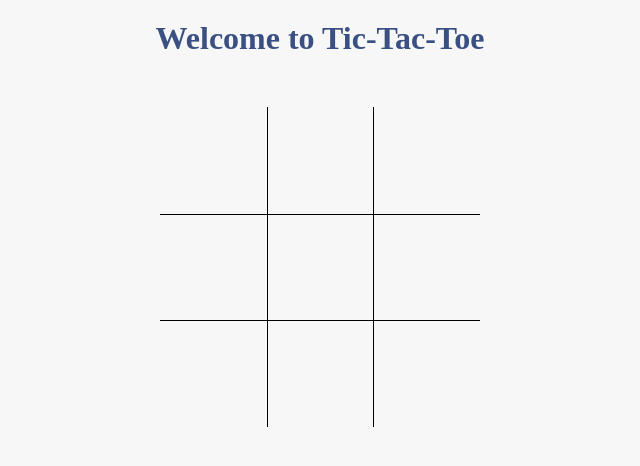
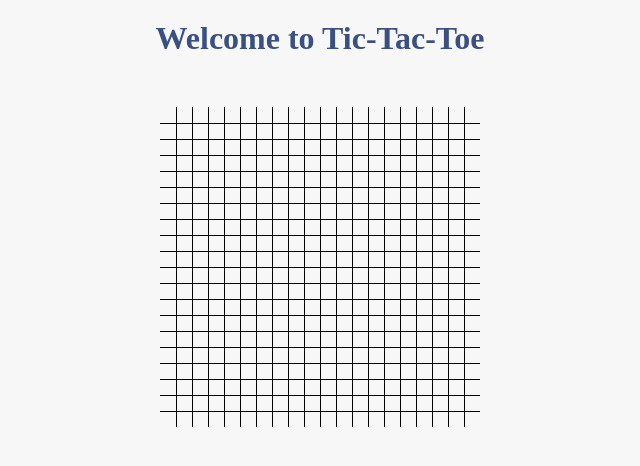
Before and after one commit to talfaran/TicTacToe, an Angular app: page / in a window 1280 px wide. Shown: the top 466 px of the page, without its empty margins (320-960 px from the left). Built offline with nearby package versions, Linux system fonts and the light colour scheme.

Commit message:
changed the names of some vars

```diff
--- a/src/app/tictactoe-files/board/board.component.html
+++ b/src/app/tictactoe-files/board/board.component.html
@@ -1,9 +1,9 @@
 
 
     <div class="board">
-        <div class="row" *ngFor="let row of board; let r=index">
-            <cell *ngFor="let row of row;let c=index"
-            [cord]=[r,c]
+        <div class="row" *ngFor="let rows of board; let r=index">
+            <cell *ngFor="let col of rows;let c=index"
+            [coord]=[r,c]
             [rowSize]="boardSize-1"
             (onCellPressed)="recieveCellInfo($event)"
             [currPlayer]="currPlayer"
--- a/src/app/tictactoe-files/cell/cell.component.ts
+++ b/src/app/tictactoe-files/cell/cell.component.ts
@@ -11,7 +11,7 @@ import { playerSymbols } from '../game-models/player-models';
 export class CellComponent implements OnChanges {
   XplayerIcon = require('../../../assets/Xplayer.svg')
   OplayerIcon = require('../../../assets/Oplayer.svg')
-  @Input('cord') coordinates: Array<number>; //**first item representing the row, the second the column */
+  @Input('coord') coordinates: Array<number>; //**first item representing the row, the second the column */
   @Input() rowSize: number;
   @Input() currPlayer;
   @Input() isGameOver
--- a/src/app/tictactoe-files/game/game.component.ts
+++ b/src/app/tictactoe-files/game/game.component.ts
@@ -15,7 +15,7 @@ export class GameComponent implements OnInit {
   winningText: string
   constructor(private gameService: GameService) {
 
-    this.boardSize = 3
+    this.boardSize = 20
   }
 
   ngOnInit() {
```
Also changed, not shown: 1 other file (tests, documents, lock files or other folders).
